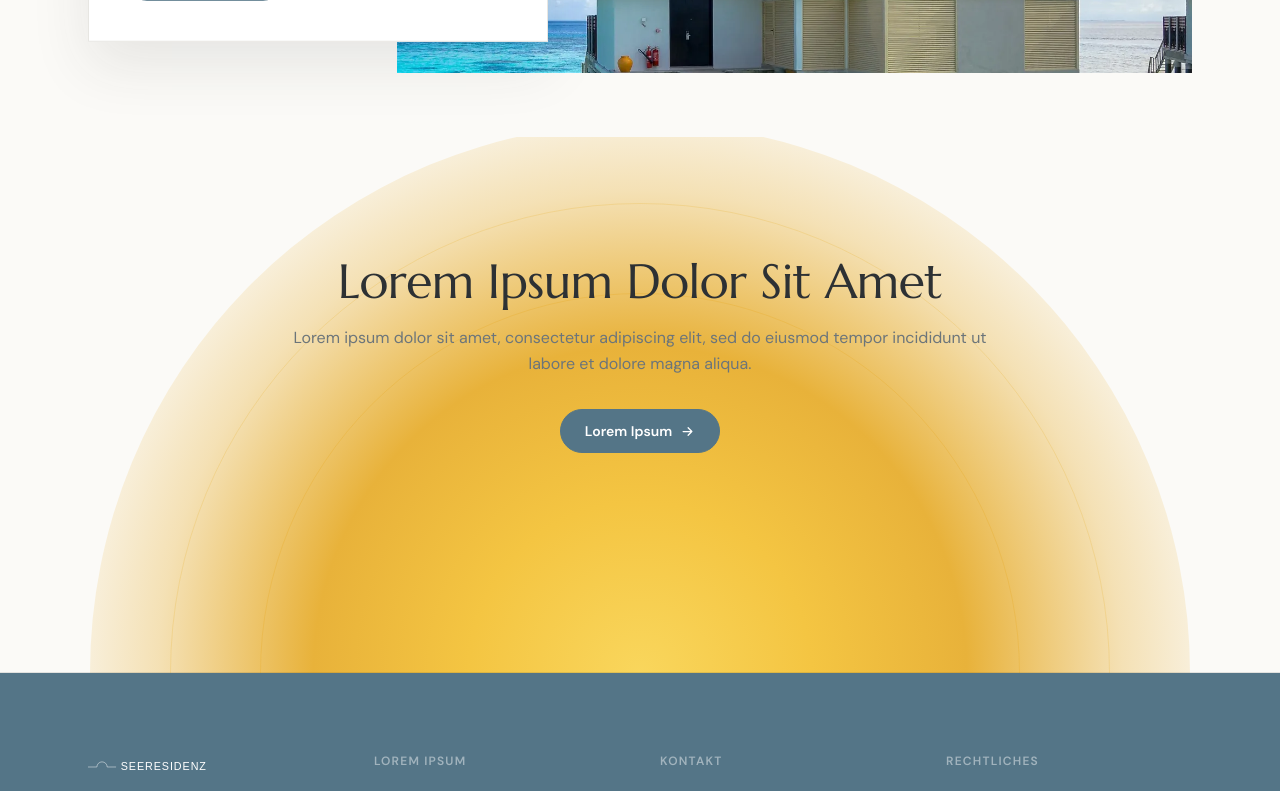
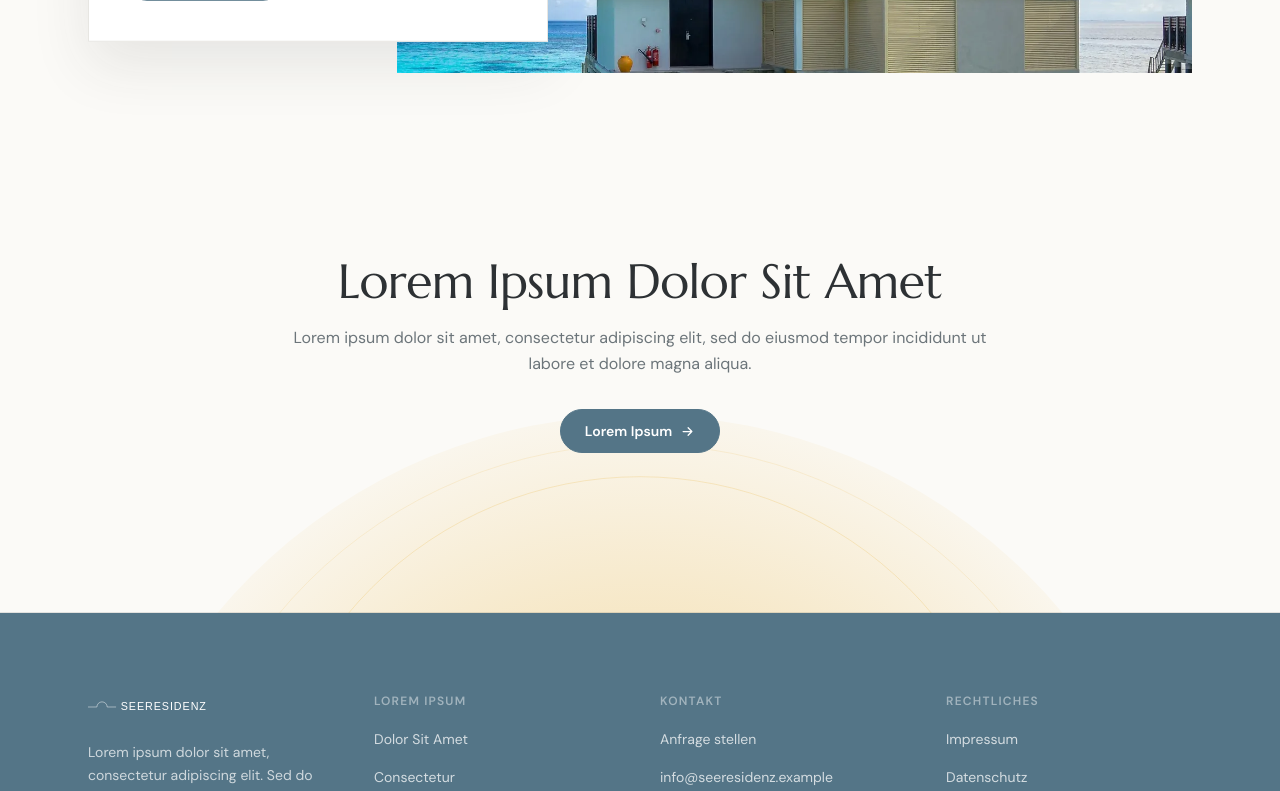
Before and after one commit to mmdscon/seeresidenz-ebreichsdorf, a Next.js app: page / in a window 1280 px wide. Shown: the part 8600-9391 px from the top of the page. Built offline with nearby package versions, Linux system fonts and the light colour scheme.

Commit message:
Add files via upload

```diff
--- a/src/app/page.tsx
+++ b/src/app/page.tsx
@@ -602,7 +602,7 @@ function AboutSectionTop() {
 function ClosingSunriseSection({ openQuiz }: { openQuiz: () => void }) {
   return (
     <section className="w-full relative overflow-hidden" style={{ backgroundColor: "#FBFAF7" }}>
-      <div className="relative z-10 mx-auto w-full max-w-3xl px-6 text-center" style={{ paddingTop: "120px", paddingBottom: "220px" }}>
+      <div className="relative z-10 mx-auto w-full max-w-3xl px-6 text-center" style={{ paddingTop: "120px", paddingBottom: "160px" }}>
         <h2 className="reveal-up text-3xl md:text-5xl leading-tight mb-5" style={{ color: TEXT }}>
           Lorem Ipsum Dolor Sit Amet
         </h2>
@@ -614,17 +614,17 @@ function ClosingSunriseSection({ openQuiz }: { openQuiz: () => void }) {
         </div>
       </div>
 
-      {/* Sonnenaufgang: Halbkreis, dessen Mittelpunkt genau auf dem unteren Sektionsrand liegt */}
+      {/* Sonnenuntergang: Halbkreis, weiter unten versenkt und dezenter */}
       <div
         aria-hidden
         className="pointer-events-none absolute left-1/2"
         style={{
           bottom: 0,
-          transform: "translate(-50%, 50%)",
+          transform: "translate(-50%, 82%)",
           width: "min(1100px, 160vw)",
           height: "min(1100px, 160vw)",
           borderRadius: "50%",
-          background: "radial-gradient(circle at 50% 50%, #F9D65C 0%, #F4C542 22%, #E8B23A 42%, rgba(232,178,58,0.35) 62%, rgba(232,178,58,0) 78%)",
+          background: "radial-gradient(circle at 50% 50%, rgba(249,214,92,0.55) 0%, rgba(244,197,66,0.42) 22%, rgba(232,178,58,0.28) 42%, rgba(232,178,58,0.12) 62%, rgba(232,178,58,0) 78%)",
         }}
       />
       {/* feine konzentrische Ringe, passend zum Marken-Horizont-Symbol */}
@@ -633,11 +633,11 @@ function ClosingSunriseSection({ openQuiz }: { openQuiz: () => void }) {
         className="pointer-events-none absolute left-1/2"
         style={{
           bottom: 0,
-          transform: "translate(-50%, 50%)",
+          transform: "translate(-50%, 82%)",
           width: "min(760px, 110vw)",
           height: "min(760px, 110vw)",
           borderRadius: "50%",
-          border: "1px solid rgba(232,178,58,0.45)",
+          border: "1px solid rgba(232,178,58,0.22)",
         }}
       />
       <div
@@ -645,11 +645,11 @@ function ClosingSunriseSection({ openQuiz }: { openQuiz: () => void }) {
         className="pointer-events-none absolute left-1/2"
         style={{
           bottom: 0,
-          transform: "translate(-50%, 50%)",
+          transform: "translate(-50%, 82%)",
           width: "min(940px, 135vw)",
           height: "min(940px, 135vw)",
           borderRadius: "50%",
-          border: "1px solid rgba(232,178,58,0.25)",
+          border: "1px solid rgba(232,178,58,0.14)",
         }}
       />
       {/* Horizontlinie exakt am unteren Sektionsrand */}
```
